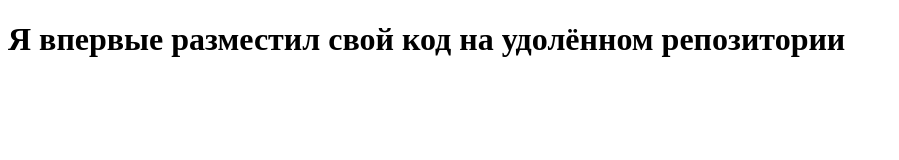
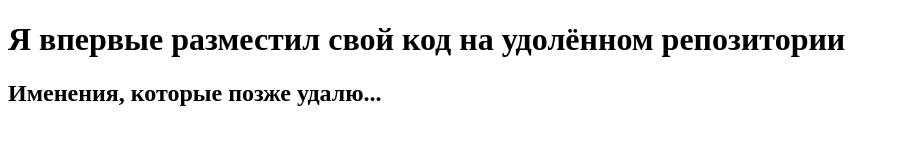
Before and after one commit to Kalitva0987620/test_repo, a plain HTML site: page index.html in a window 1280 px wide. Shown: the whole page, without its empty margins (0-899 px from the left). Drawn offline with Linux system fonts and the light colour scheme.

Commit message:
Ошибочный коммит

```diff
--- a/index.html
+++ b/index.html
@@ -7,5 +7,6 @@
 </head>
 <body>
     <h1>Я впервые разместил свой код на удолённом репозитории</h1>
+    <h2>Именения, которые позже удалю...</h2>
 </body>
 </html>
```
